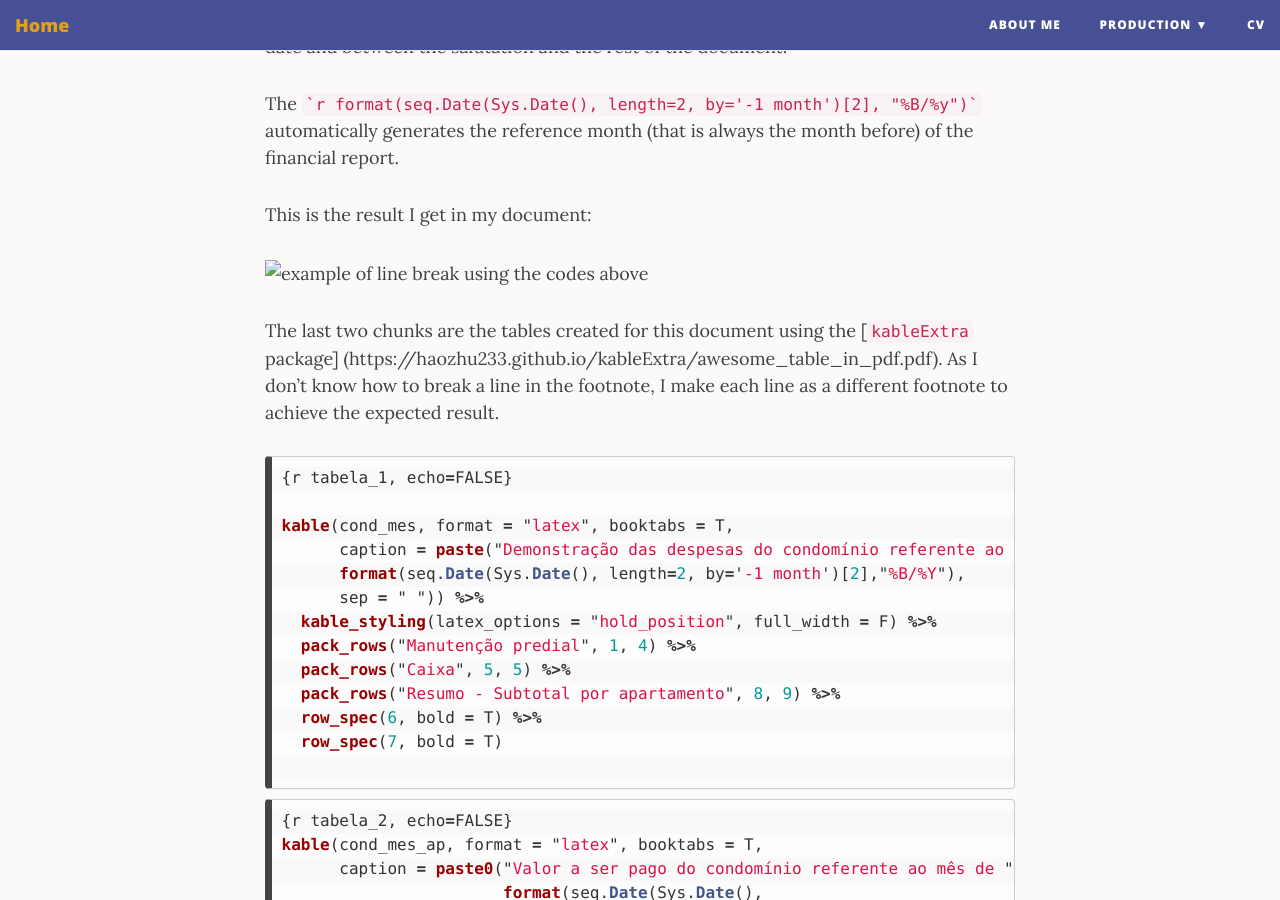
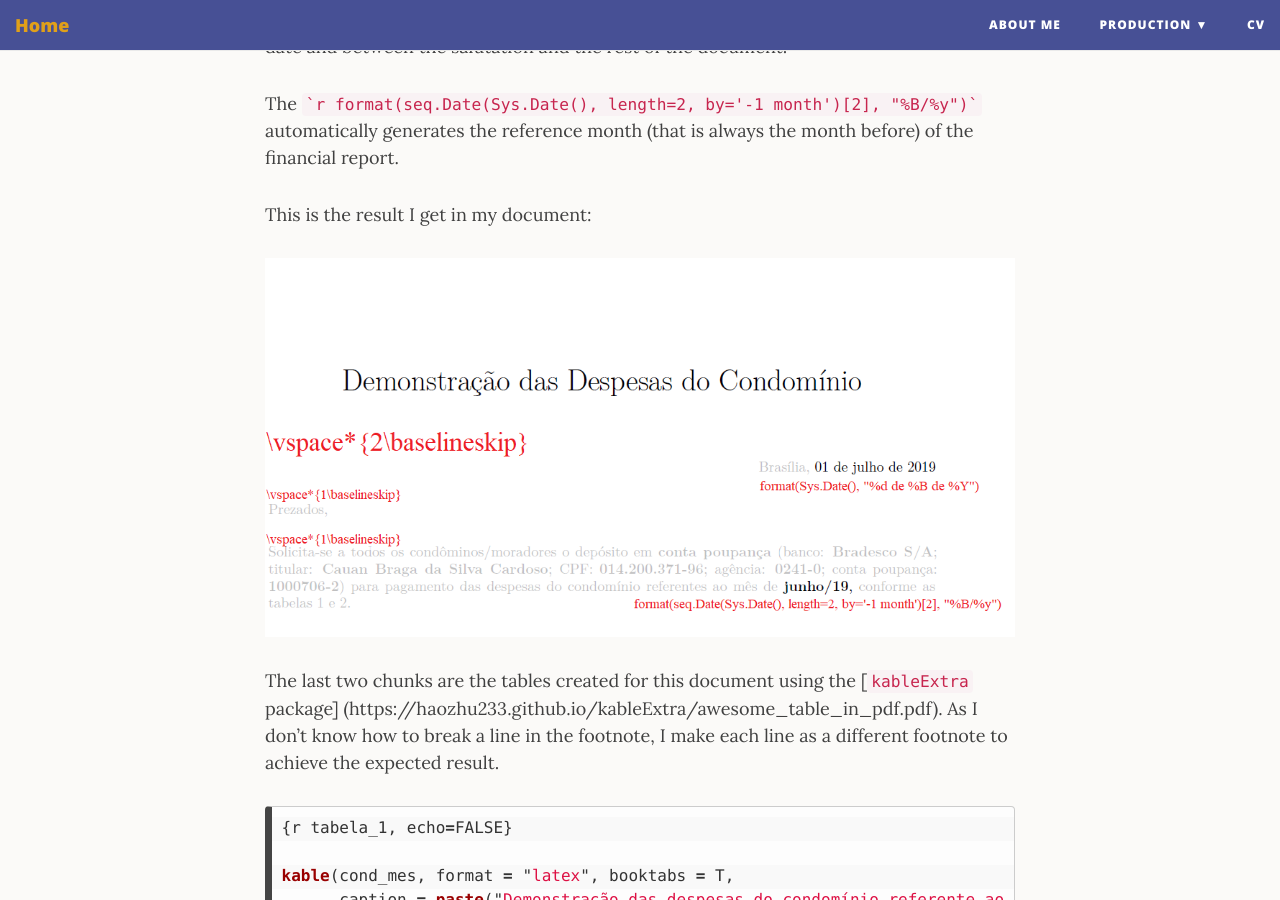
Before and after one commit to cauancardoso/cauancardoso.github.io, a Jekyll site: the page built from _posts/2019-07-02-R-Markdown.md, in a window 1280 px wide and 900 px high, scrolled down 2950 px. Built offline with Jekyll 4.4.1, drawn with Linux system fonts in a browser that asks for light colours; nearby versions of some CDN libraries.

Commit message:
Update 2019-07-02-R-Markdown.md

````diff
--- a/_posts/2019-07-02-R-Markdown.md
+++ b/_posts/2019-07-02-R-Markdown.md
@@ -98,7 +98,7 @@
 
 This is the result I get in my document:
 
-![example of line break using the codes above](img/Example_linebreak.png)
+![example of line break using the codes above](/img/Example_linebreak.png)
 
 The last two chunks are the tables created for this document using the [```kableExtra``` package] (https://haozhu233.github.io/kableExtra/awesome_table_in_pdf.pdf). As I don't know how to break a line in the footnote, I make each line as a different footnote to achieve the expected result.
 
````
